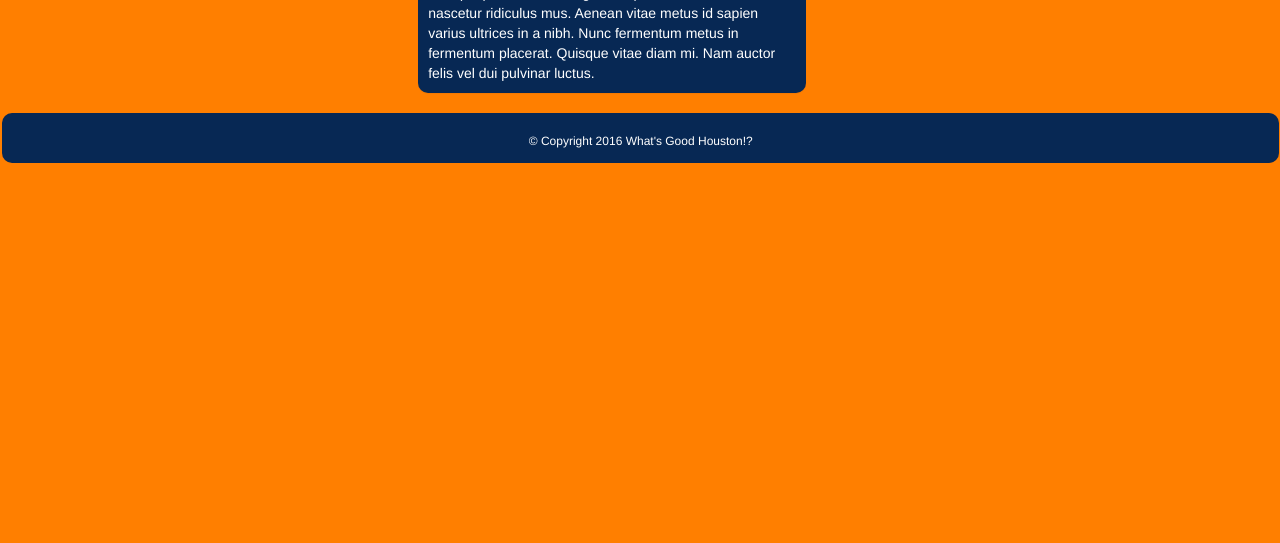
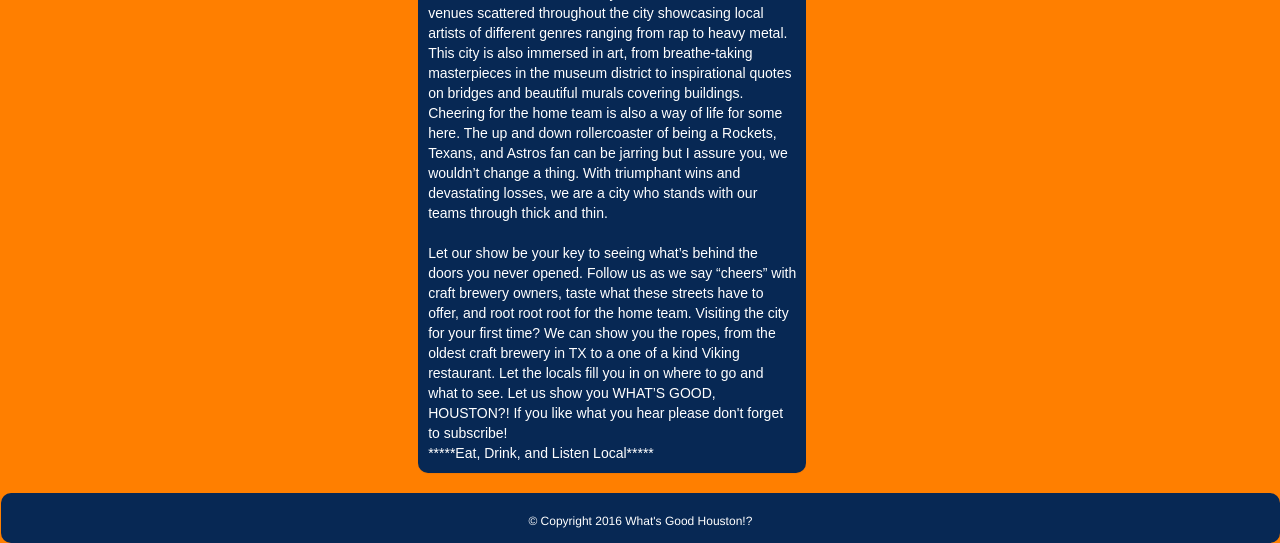
Before and after one commit to ishirley34/WGHPodcast, a PHP site: page / in a window 1280 px wide. Shown: the part 656-1199 px from the top of the page. Before the commit the page ends 819 px from the top, so only its background shows below. Run offline with PHP 8.4, Linux system fonts and the light colour scheme; some libraries are stand-ins or nearby versions.

Commit message:
Added content to the blog

```diff
--- a/assets/css/style.css
+++ b/assets/css/style.css
@@ -45,6 +45,7 @@ body {
 p {
 	color: #ffffff;
 	padding: 10px;
+	font-family: Arial, Helvetica, sans-serif;
 }
 
 footer .push {
@@ -55,7 +56,7 @@ footer {
 	position: relative;
 	text-align: center;
 	background: #072854;
-	width: 99.8%;
+	width: 99.9%;
 	padding: 30px 0;
 	font-size: 12px;
 	color: #ffffff;
@@ -63,7 +64,7 @@ footer {
   	height: 50px;
   	clear:both;
   	padding-top:20px;
-  	margin-left: 2px;
+  	margin-left: 1px;
   	border-radius: 10px;
 
 }
@@ -73,7 +74,7 @@ html, body {
 }
 
 #wrap {
-  min-height: 87.0%;
+  min-height: 87.3%;
 }
 
 iframe {
--- a/index.html
+++ b/index.html
@@ -72,11 +72,16 @@
 			<!-- Contains main body content -->
 			<div class="col-md-4">
 				<div class="panel panel-default" id="secondPanel">
-					<h1>Blog</h1>
+					<h1>Welcome!</h1>
 					<p>
-						Lorem ipsum dolor sit amet, consectetur adipiscing elit. Vivamus nisl nisl, tempor vitae urna nec, vulputate efficitur arcu. Ut rhoncus ultrices nibh ac hendrerit. Cras ut libero in justo ultricies gravida et laoreet magna. Ut vestibulum mauris eget rutrum maximus. Nullam laoreet quis nisi vitae finibus. Sed sed nunc nec velit pretium aliquam eget eu massa. Integer non mattis felis. Mauris sed enim nec augue varius commodo. Morbi ac ex at dui malesuada sodales. Vivamus euismod ornare consectetur. Class aptent taciti sociosqu ad litora torquent per conubia nostra, per inceptos himenaeos. Mauris sed risus vitae ex laoreet laoreet.
+						Have you ever been here before? I mean, do you really know this place? This isn’t just the fourth largest city in the U.S. To us, it is so much more than that.  197 miles east of San Antonio is the energy capital of the world. I’m sure you’ve heard the names by now. The Bayou City, Screwston, Clutch City, H-town, Space City, Hustletown; this is Houston. We are sports fanatics with a tailgating problem, tex-mex and BBQ snobs, and beer enthusiasts constantly chasing down the next greatest brew. We are innovators with a never-satisfied attitude. We helped put a man on the moon and then asked ourselves how much further could we go? We grew up on clutch moments during the big game and dreams bigger than the 8th wonder of the world.
+						<br><br>
+						We are as diverse and cultured as it gets.  A city of different backgrounds, a melting pot of ideas if you will. Where else can you eat a boar’s head prepared for you by one of the top BBQ chefs in the nation then, should you choose to do so, walk less than a mile down the road to sit down and enjoy an authentic Peruvian dish made the old fashioned way? It doesn’t stop there, the underground music scene is another world all its own. Truly, one ahead of the curve with venues scattered throughout the city showcasing local artists of different genres ranging from rap to heavy metal. This city is also immersed in art, from breathe-taking masterpieces in the museum district to inspirational quotes on bridges and beautiful murals covering buildings. Cheering for the home team is also a way of life for some here. The up and down rollercoaster of being a Rockets, Texans, and Astros fan can be jarring but I assure you, we wouldn’t change a thing. With triumphant wins and devastating losses, we are a city who stands with our teams through thick and thin.
+						<br><br>
+						Let our show be your key to seeing what’s behind the doors you never opened. Follow us as we say “cheers” with craft brewery owners, taste what these streets have to offer, and root root root for the home team. Visiting the city for your first time? We can show you the ropes, from the oldest craft brewery in TX to a one of a kind Viking restaurant. Let the locals fill you in on where to go and what to see. Let us show you WHAT’S GOOD, HOUSTON?! If you like what you hear please don't forget to subscribe!
 						<br>
-						Morbi auctor elit orci, in iaculis elit fringilla ullamcorper. Fusce euismod dolor eget arcu bibendum, vitae convallis tellus ullamcorper. Phasellus eget lectus et enim scelerisque posuere rhoncus et nisi. Ut ornare urna ac feugiat commodo. Curabitur vulputate interdum diam, scelerisque accumsan nisi semper eu. Aenean euismod semper aliquam. Integer vestibulum mi vitae elit vestibulum faucibus. In sed hendrerit ligula. Morbi eleifend cursus justo, eget auctor neque vestibulum in. Maecenas aliquet orci ac turpis facilisis, sed aliquet nisi dapibus. Cum sociis natoque penatibus et magnis dis parturient montes, nascetur ridiculus mus. Aenean vitae metus id sapien varius ultrices in a nibh. Nunc fermentum metus in fermentum placerat. Quisque vitae diam mi. Nam auctor felis vel dui pulvinar luctus.
+						  *****Eat, Drink, and Listen Local*****
+
 					</p>
 				</div>
 			</div>
```
